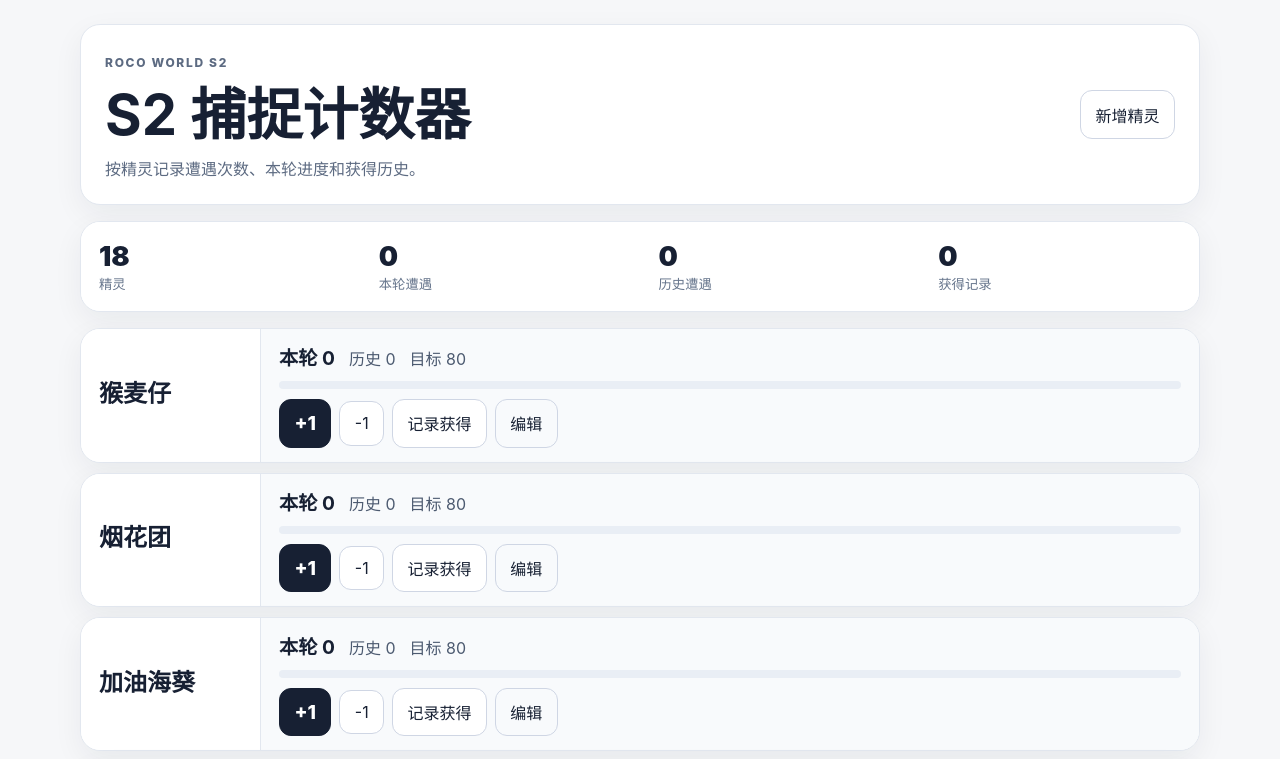
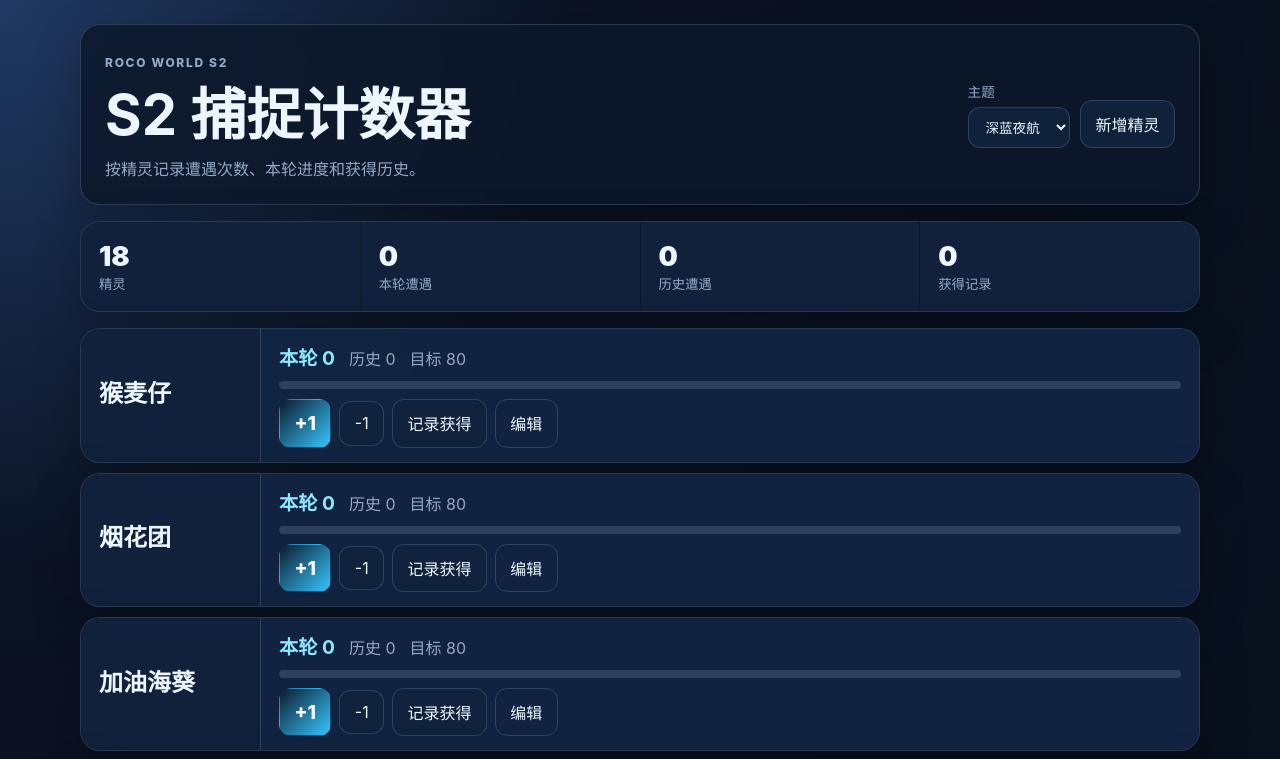
Before and after one commit to 2321Robin/count, a React (Vite) app: page / in a window 1280 px wide. Shown: the top 759 px of the page. Built offline with nearby package versions, Linux system fonts and the light colour scheme.

Commit message:
feat: add theme switcher

```diff
--- a/src/App.tsx
+++ b/src/App.tsx
@@ -11,13 +11,23 @@ import { exportAppData, parseImportedData } from "./domain/importExport";
 import { loadAppData, saveAppData } from "./domain/storage";
 import type { AppData, Creature, CreatureInput, RecordInput } from "./domain/types";
 
+const THEME_KEY = "s2-capture-counter:theme";
+type Theme = "navy" | "fantasy" | "neon";
+
+function loadTheme(): Theme {
+  const theme = localStorage.getItem(THEME_KEY);
+  return theme === "fantasy" || theme === "neon" || theme === "navy" ? theme : "navy";
+}
+
 export default function App() {
   const [data, setData] = useState<AppData>(() => loadAppData());
+  const [theme, setTheme] = useState<Theme>(() => loadTheme());
   const [editing, setEditing] = useState<Creature | null | "new">(null);
   const [recording, setRecording] = useState<Creature | null>(null);
   const [message, setMessage] = useState("");
 
   useEffect(() => saveAppData(data), [data]);
+  useEffect(() => localStorage.setItem(THEME_KEY, theme), [theme]);
 
   function apply(next: AppData) {
     setData(next);
@@ -69,14 +79,23 @@ export default function App() {
   }
 
   return (
-    <main className="app">
+    <main className="app" data-theme={theme}>
       <header className="hero">
         <div>
           <p className="eyebrow">Roco World S2</p>
           <h1>S2 捕捉计数器</h1>
           <p>按精灵记录遭遇次数、本轮进度和获得历史。</p>
         </div>
-        <button type="button" onClick={() => setEditing("new")}>新增精灵</button>
+        <div className="heroActions">
+          <label className="themePicker">主题
+            <select value={theme} onChange={(event) => setTheme(event.target.value as Theme)}>
+              <option value="navy">深蓝夜航</option>
+              <option value="fantasy">洛克幻想</option>
+              <option value="neon">霓虹赛季</option>
+            </select>
+          </label>
+          <button type="button" onClick={() => setEditing("new")}>新增精灵</button>
+        </div>
       </header>
       <HeaderStats stats={calculateStats(data)} />
       {editing && <CreatureEditor key={editing === "new" ? "new" : editing.id} creature={editing === "new" ? null : editing} onSave={saveCreature} onCancel={() => setEditing(null)} />}
--- a/src/styles.css
+++ b/src/styles.css
@@ -1,46 +1,138 @@
-:root { color: #172033; background: #f6f7f9; font-family: Inter, system-ui, -apple-system, BlinkMacSystemFont, "Segoe UI", sans-serif; }
+:root {
+  color: #eaf2ff;
+  background: #09111f;
+  font-family: Inter, system-ui, -apple-system, BlinkMacSystemFont, "Segoe UI", sans-serif;
+}
+
 * { box-sizing: border-box; }
-body { margin: 0; }
-button, input, textarea { font: inherit; }
-button, .fileButton { border: 1px solid #cfd6e4; border-radius: 12px; background: #fff; color: #172033; padding: 0.7rem 0.9rem; cursor: pointer; }
-button:hover, .fileButton:hover { border-color: #7a8aa0; }
-.primary { background: #172033; color: #fff; border-color: #172033; font-size: 1.2rem; font-weight: 800; }
+body { margin: 0; background: #09111f; color: #eaf2ff; }
+button, input, select, textarea { font: inherit; }
+
+.app {
+  --page: radial-gradient(circle at top left, #203a63 0, #0b1324 38%, #07101d 100%);
+  --text: #edf5ff;
+  --muted: #93a9c8;
+  --surface: rgba(12, 24, 42, 0.86);
+  --surface-strong: rgba(17, 35, 61, 0.94);
+  --surface-soft: rgba(22, 44, 76, 0.68);
+  --border: rgba(139, 170, 214, 0.24);
+  --primary: #35c7ff;
+  --primary-strong: #0d1b2f;
+  --primary-text: #f8fdff;
+  --accent: #8ee7ff;
+  --danger: #ff6b6b;
+  --danger-border: rgba(255, 107, 107, 0.46);
+  --shadow: rgba(0, 0, 0, 0.28);
+  position: relative;
+  isolation: isolate;
+  color: var(--text);
+  width: min(1120px, calc(100% - 24px));
+  margin: 0 auto;
+  padding: 24px 0 48px;
+}
+
+.app::before {
+  content: "";
+  position: fixed;
+  inset: 0;
+  z-index: -1;
+  background: var(--page);
+}
+
+.app[data-theme="fantasy"] {
+  --page: radial-gradient(circle at top left, #ffe2f1 0, #f7edff 42%, #e7f8ff 100%);
+  --text: #2f2340;
+  --muted: #7a668e;
+  --surface: rgba(255, 255, 255, 0.88);
+  --surface-strong: #fff7fb;
+  --surface-soft: rgba(250, 239, 255, 0.88);
+  --border: rgba(166, 128, 205, 0.24);
+  --primary: #a855f7;
+  --primary-strong: #7c3aed;
+  --primary-text: #ffffff;
+  --accent: #ec4899;
+  --danger: #dc2626;
+  --danger-border: rgba(244, 114, 182, 0.48);
+  --shadow: rgba(126, 87, 194, 0.14);
+}
+
+.app[data-theme="neon"] {
+  --page: radial-gradient(circle at 15% 0%, #2b145f 0, #090915 38%, #02030a 100%);
+  --text: #f6f2ff;
+  --muted: #a69ac4;
+  --surface: rgba(12, 10, 27, 0.9);
+  --surface-strong: rgba(25, 17, 55, 0.96);
+  --surface-soft: rgba(35, 25, 75, 0.72);
+  --border: rgba(168, 85, 247, 0.34);
+  --primary: #00f5ff;
+  --primary-strong: #6d28d9;
+  --primary-text: #ffffff;
+  --accent: #ff3df2;
+  --danger: #fb7185;
+  --danger-border: rgba(251, 113, 133, 0.5);
+  --shadow: rgba(0, 245, 255, 0.12);
+}
+
+button, .fileButton {
+  border: 1px solid var(--border);
+  border-radius: 12px;
+  background: var(--surface-strong);
+  color: var(--text);
+  padding: 0.7rem 0.9rem;
+  cursor: pointer;
+}
+button:hover, .fileButton:hover { border-color: var(--primary); box-shadow: 0 0 0 3px color-mix(in srgb, var(--primary) 16%, transparent); }
+select { border: 1px solid var(--border); border-radius: 12px; background: var(--surface-strong); color: var(--text); padding: 0.65rem 0.8rem; }
+.primary { background: linear-gradient(135deg, var(--primary-strong), var(--primary)); color: var(--primary-text); border-color: transparent; font-size: 1.2rem; font-weight: 800; }
 .ghost { background: transparent; }
-.danger { color: #b42318; border-color: #f1b8b2; }
-.app { width: min(1120px, calc(100% - 24px)); margin: 0 auto; padding: 24px 0 48px; }
-.hero, .stats, .panel, .card { background: #fff; border: 1px solid #e2e7ef; border-radius: 20px; box-shadow: 0 10px 30px rgba(23, 32, 51, 0.06); }
+.danger { color: var(--danger); border-color: var(--danger-border); }
+
+.hero, .stats, .panel, .card { background: var(--surface); border: 1px solid var(--border); border-radius: 20px; box-shadow: 0 18px 48px var(--shadow); backdrop-filter: blur(14px); }
 .hero { display: flex; justify-content: space-between; gap: 16px; align-items: center; padding: 24px; margin-bottom: 16px; }
 .hero h1 { margin: 0; font-size: clamp(2rem, 5vw, 3.5rem); }
-.hero p { margin: 0.35rem 0 0; color: #5d6b82; }
-.eyebrow { color: #52637a; text-transform: uppercase; letter-spacing: 0.14em; font-size: 0.75rem; font-weight: 800; }
+.hero p { margin: 0.35rem 0 0; color: var(--muted); }
+.heroActions { display: flex; flex-wrap: wrap; gap: 10px; align-items: end; justify-content: flex-end; }
+.themePicker { display: grid; gap: 6px; color: var(--muted); font-size: 0.85rem; }
+.eyebrow { color: var(--accent); text-transform: uppercase; letter-spacing: 0.14em; font-size: 0.75rem; font-weight: 800; }
+
 .stats { display: grid; grid-template-columns: repeat(4, 1fr); gap: 1px; overflow: hidden; margin-bottom: 16px; }
-.stats div { padding: 18px; background: #fff; }
+.stats div { padding: 18px; background: var(--surface-strong); }
 .stats span { display: block; font-size: 1.7rem; font-weight: 900; }
-.stats small { color: #66758c; }
+.stats small { color: var(--muted); }
+
 .grid { display: grid; gap: 10px; margin: 16px 0; }
 .card { padding: 0; }
 .counterRow { display: grid; grid-template-columns: minmax(110px, 180px) 1fr; overflow: hidden; }
-.creatureNamePane { display: grid; align-items: center; padding: 18px; border-right: 1px solid #e2e7ef; background: #fff; }
-.counterPane { display: grid; gap: 10px; padding: 14px 18px; background: #f8fafc; }
-.cardHeader { display: flex; justify-content: space-between; gap: 12px; align-items: start; }
+.creatureNamePane { display: grid; align-items: center; padding: 18px; border-right: 1px solid var(--border); background: var(--surface-strong); }
+.counterPane { display: grid; gap: 10px; padding: 14px 18px; background: var(--surface-soft); }
 .card h2, .panel h2 { margin: 0 0 8px; }
-.card p { margin: 0; color: #66758c; }
+.card p { margin: 0; color: var(--muted); }
 .numbers { display: flex; flex-wrap: wrap; gap: 8px 14px; align-items: baseline; }
-.numbers strong { font-size: 1.2rem; }
-.numbers span { color: #4c5a70; }
-.progress { height: 8px; background: #e9eef5; border-radius: 999px; overflow: hidden; }
-.progress div { height: 100%; background: #172033; }
-.notes { border-left: 3px solid #d9e0ea; padding-left: 10px; }
+.numbers strong { font-size: 1.2rem; color: var(--accent); }
+.numbers span { color: var(--muted); }
+.progress { height: 8px; background: color-mix(in srgb, var(--muted) 22%, transparent); border-radius: 999px; overflow: hidden; }
+.progress div { height: 100%; background: linear-gradient(90deg, var(--primary), var(--accent)); }
+.notes { border-left: 3px solid var(--border); padding-left: 10px; }
 .actions, .row { display: flex; flex-wrap: wrap; gap: 8px; align-items: center; }
+
 .panel { padding: 18px; margin: 16px 0; }
-.panel label { display: grid; gap: 6px; margin-bottom: 12px; color: #4c5a70; }
-.panel .fileButton { display: inline-flex; align-items: center; margin: 0; color: #172033; }
-.panel input, .panel textarea { width: 100%; border: 1px solid #d8deea; border-radius: 12px; padding: 0.75rem; }
+.panel label { display: grid; gap: 6px; margin-bottom: 12px; color: var(--muted); }
+.panel .fileButton { display: inline-flex; align-items: center; margin: 0; color: var(--text); }
+.panel input, .panel textarea { width: 100%; border: 1px solid var(--border); border-radius: 12px; padding: 0.75rem; background: var(--surface-strong); color: var(--text); }
 .panel .fileButton .visuallyHidden { position: absolute; width: 1px; height: 1px; padding: 0; margin: -1px; overflow: hidden; clip: rect(0 0 0 0); white-space: nowrap; border: 0; }
 .panel textarea { min-height: 88px; resize: vertical; }
 .visuallyHidden { position: absolute; width: 1px; height: 1px; padding: 0; margin: -1px; overflow: hidden; clip: rect(0 0 0 0); white-space: nowrap; border: 0; }
-.message { color: #335c0f; }
+.message { color: var(--accent); }
 .history { list-style: none; padding: 0; margin: 0; display: grid; gap: 10px; }
-.history li { display: flex; flex-wrap: wrap; gap: 10px; padding: 12px; border: 1px solid #e2e7ef; border-radius: 14px; }
-.history span, .history em { color: #66758c; }
-@media (max-width: 720px) { .hero { align-items: stretch; flex-direction: column; } .stats { grid-template-columns: repeat(2, 1fr); } .counterRow { grid-template-columns: 1fr; } .creatureNamePane { border-right: 0; border-bottom: 1px solid #e2e7ef; } .actions button { flex: 1 1 42%; } }
+.history li { display: flex; flex-wrap: wrap; gap: 10px; padding: 12px; border: 1px solid var(--border); border-radius: 14px; background: var(--surface-soft); }
+.history span, .history em { color: var(--muted); }
+
+@media (max-width: 720px) {
+  .hero { align-items: stretch; flex-direction: column; }
+  .heroActions { justify-content: stretch; }
+  .heroActions button, .themePicker, .themePicker select { width: 100%; }
+  .stats { grid-template-columns: repeat(2, 1fr); }
+  .counterRow { grid-template-columns: 1fr; }
+  .creatureNamePane { border-right: 0; border-bottom: 1px solid var(--border); }
+  .actions button { flex: 1 1 42%; }
+}
```
Also changed, not shown: 1 other file (tests, documents, lock files or other folders).
